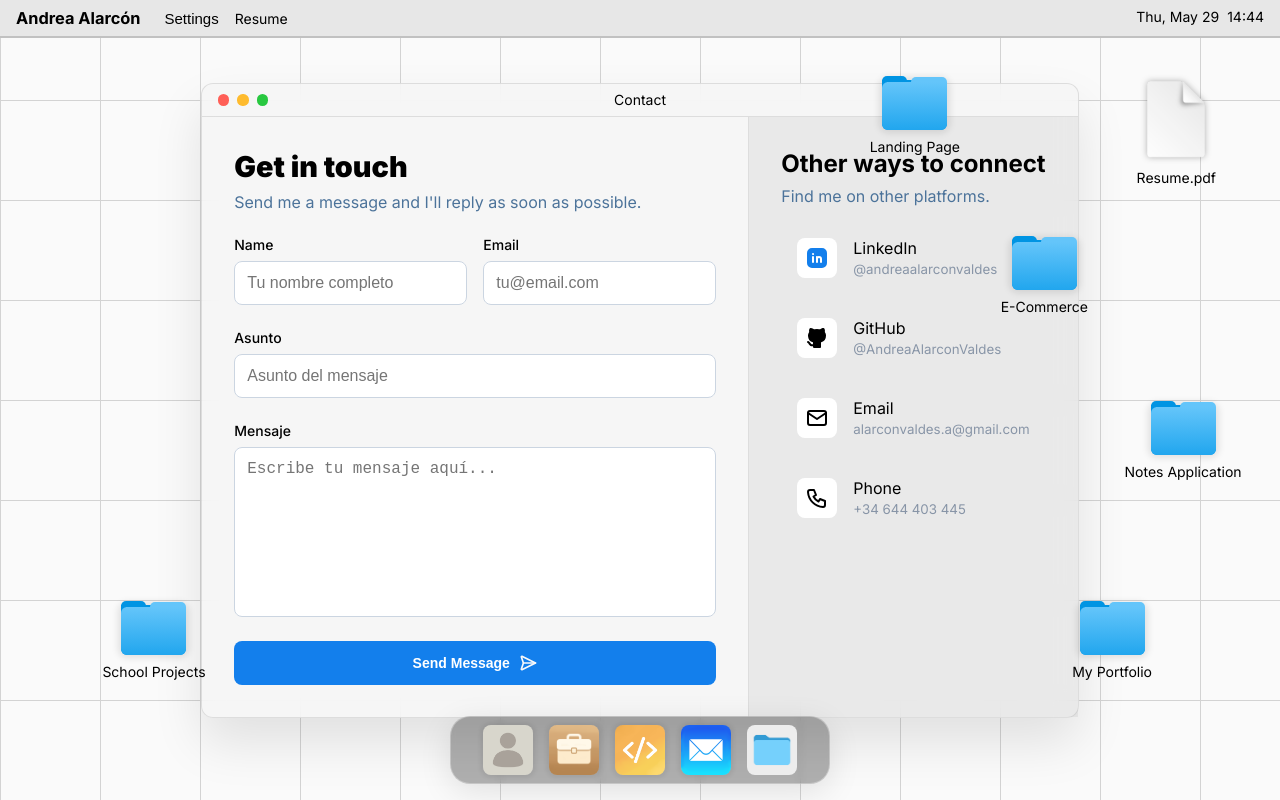
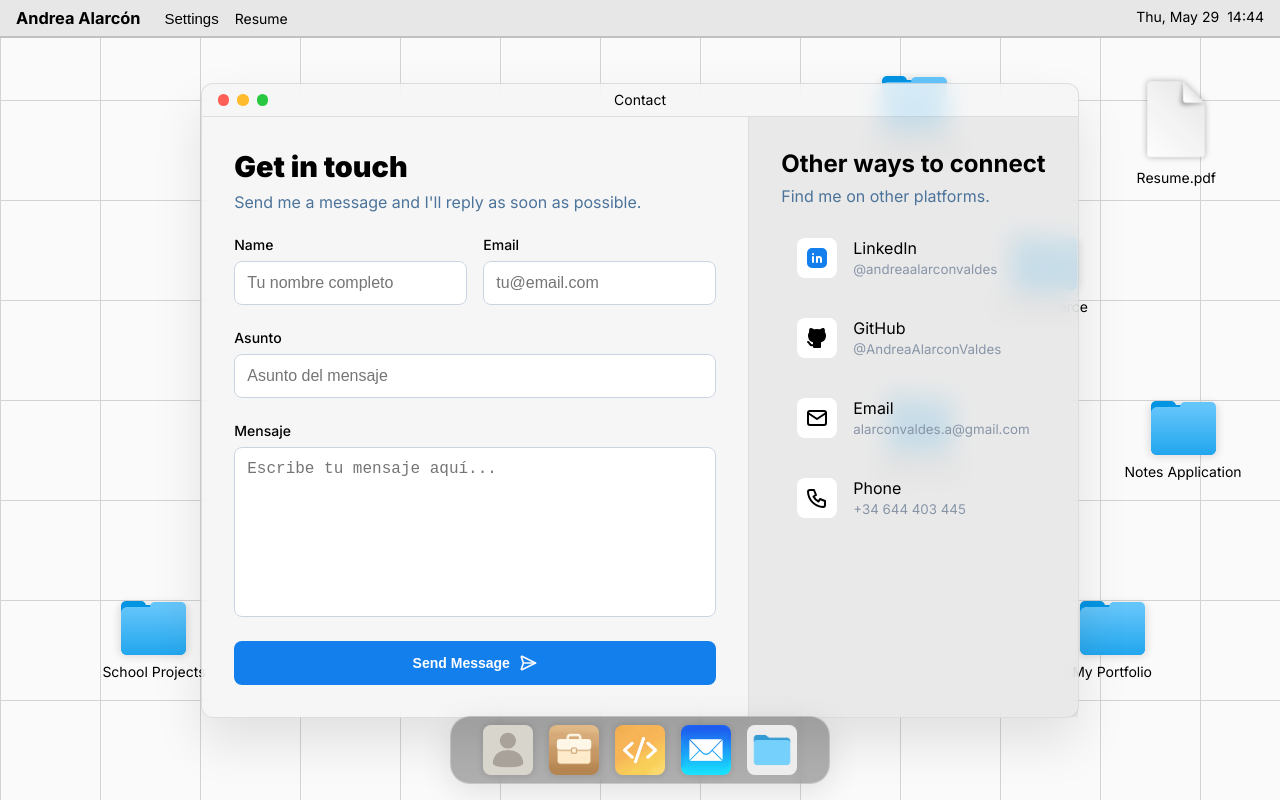
Before and after one commit to AndreaAlarconValdes/portfolio-andrea, a React (Vite) app: page /portfolio-andrea/contact in a window 1280 px wide. Built offline with nearby package versions, Linux system fonts and the light colour scheme.

Commit message:
Update CV

```diff
--- a/src/components/Box.css
+++ b/src/components/Box.css
@@ -1,4 +1,6 @@
 .window-frame {
+  position: relative;
+  z-index: 2;
   margin: 1rem;
   background: rgba(246, 246, 246, 0.8);
   backdrop-filter: blur(12px);
--- a/src/components/DeskFolders.css
+++ b/src/components/DeskFolders.css
@@ -10,7 +10,7 @@
 .desk-folders img:hover{
     scale: 1.1;
 }
-.resumepdf-icon, .folder-01, .folder-02, .folder-03, .folder-04, .folder-05{
+.resumepdf-icon, .folder-01, .folder-02, .folder-03, .folder-04, .folder-05, .folder-06{
     position: absolute;
     z-index: 1;
     display: flex;
@@ -47,6 +47,10 @@
 
   .folder-05 {
     top: 10%;
+    right: 25%;
+  }
+   .folder-06 {
+    top: 50%;
     right: 25%;
   }
 
--- a/src/constants/constants.ts
+++ b/src/constants/constants.ts
@@ -168,6 +168,11 @@ export const deskFolders = [
     title: "Landing Page",
     link: "https://github.com/AndreaAlarconValdes/landing-page-bakery",
   },
+   {
+    className: "folder-06",
+    title: "Barber shop",
+    link: "https://github.com/AndreaAlarconValdes/barberia-41",
+  },
 ];
 
 
```
Also changed, not shown: 2 other files (tests, documents, lock files or other folders).
